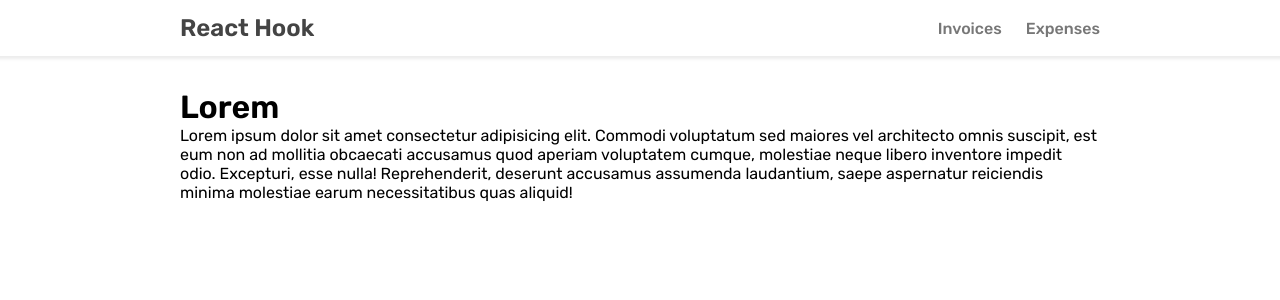
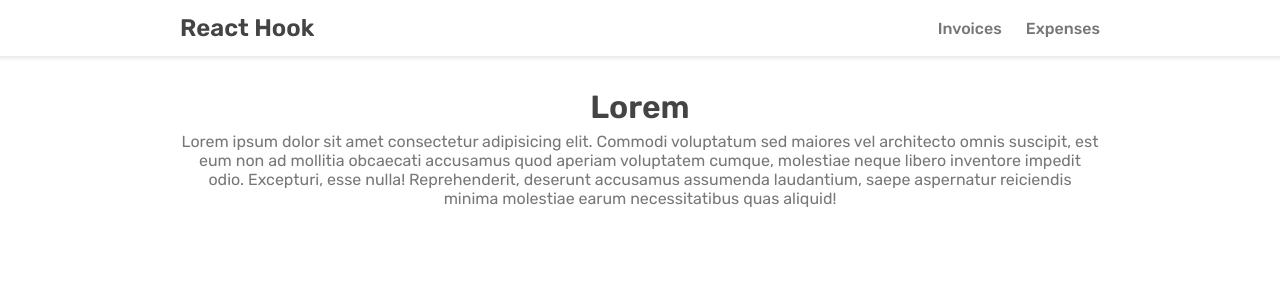
Before and after one commit to NJVS/tutorial-react-router-v6, a React (Create React App) app: page / in a window 1280 px wide. Shown: the top 300 px of the page. Built offline with nearby package versions, Linux system fonts and the light colour scheme.

Commit message:
style update

```diff
--- a/src/index.scss
+++ b/src/index.scss
@@ -52,6 +52,19 @@ nav {
   }
 }
 
+main.container {
+  h1 {
+    margin-bottom: 0.375rem;
+    color: #444444;
+    text-align: center;
+  }
+
+  p {
+    color: #777777;
+    text-align: center;
+  }
+}
+
 main.invoices {
   display: grid;
   grid-template-columns: 0.5fr 1.5fr;
```
